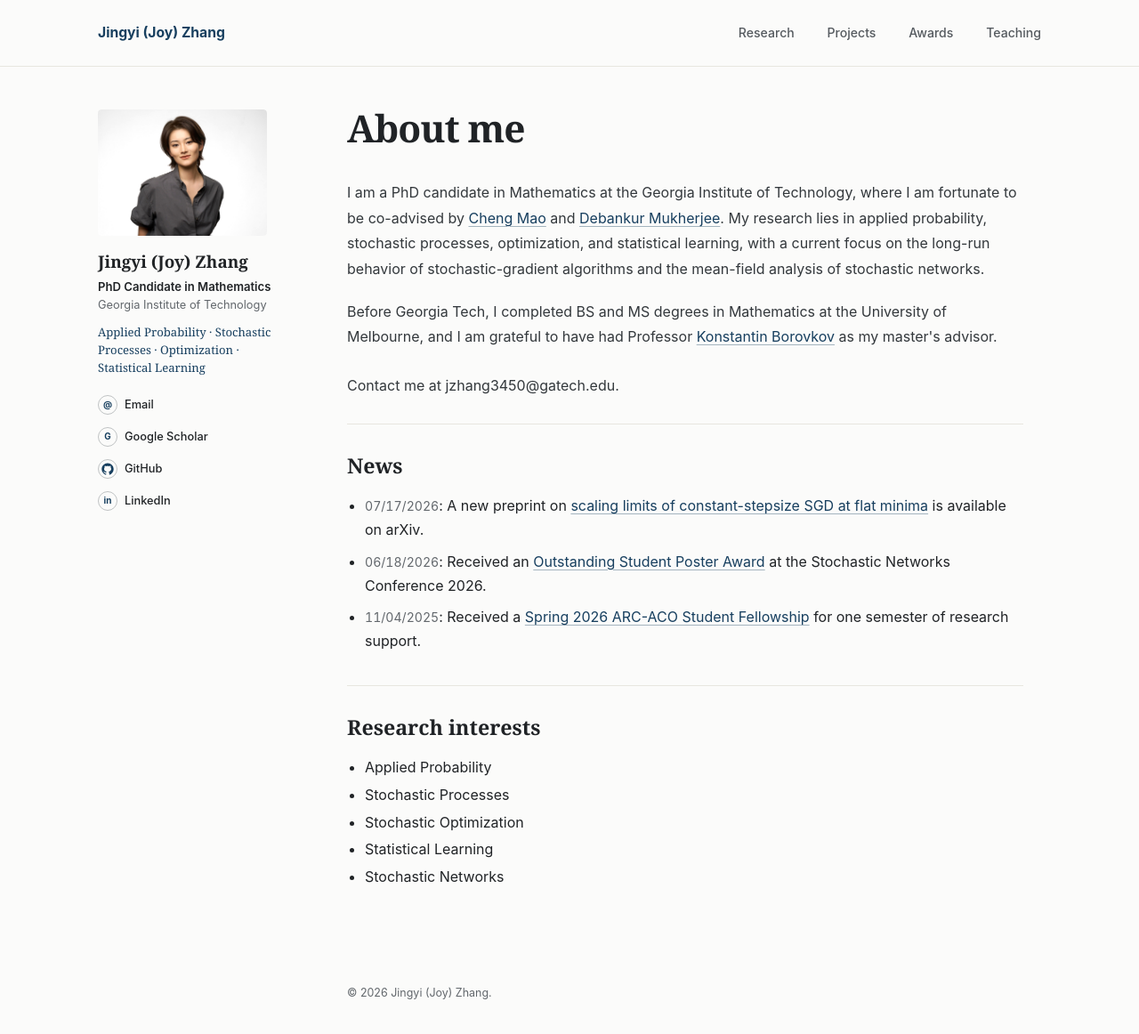
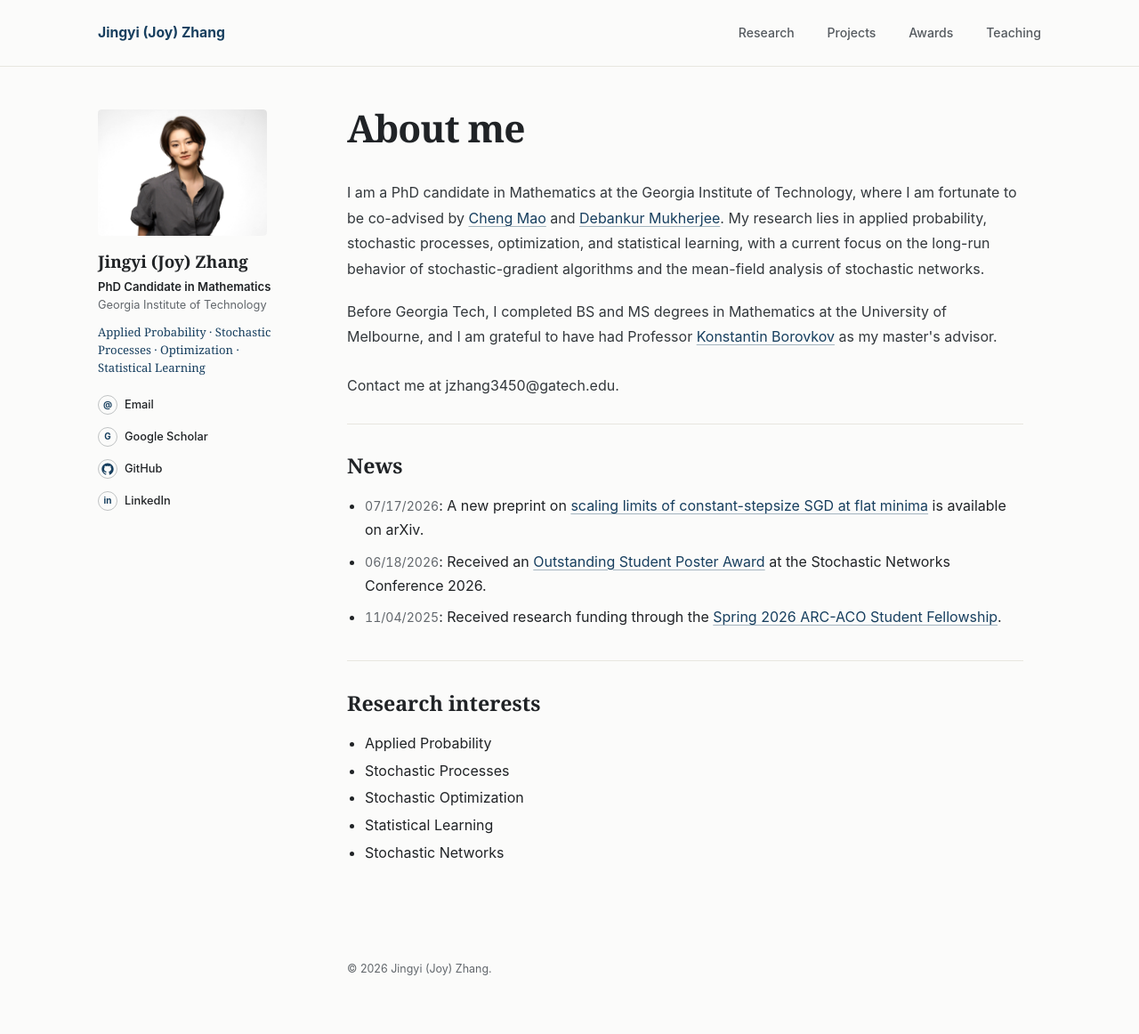
Before and after one commit to JoyZhang25/JoyZhang25.github.io, a Jekyll site: the page built from index.html, in a window 1280 px wide and 1174 px high. Shown: the top 1162 px of the window at 89% size. Built offline with Jekyll 4.4.1, drawn with Linux system fonts in a browser that asks for light colours.

Commit message:
Refine ARC-ACO news wording

```diff
--- a/_data/profile.yml
+++ b/_data/profile.yml
@@ -56,11 +56,11 @@ news:
 
   - date: "11/04/2025"
     datetime: "2025-11-04"
-    prefix: "Received a "
+    prefix: "Received research funding through the "
     link_label: "Spring 2026 ARC-ACO Student Fellowship"
     url: "https://arc.gatech.edu/student-fellowships/"
     external: true
-    suffix: " for one semester of research support."
+    suffix: "."
 
 research:
   - title: "Scaling Limits of Constant-Stepsize SGD at Flat Minima"
```
